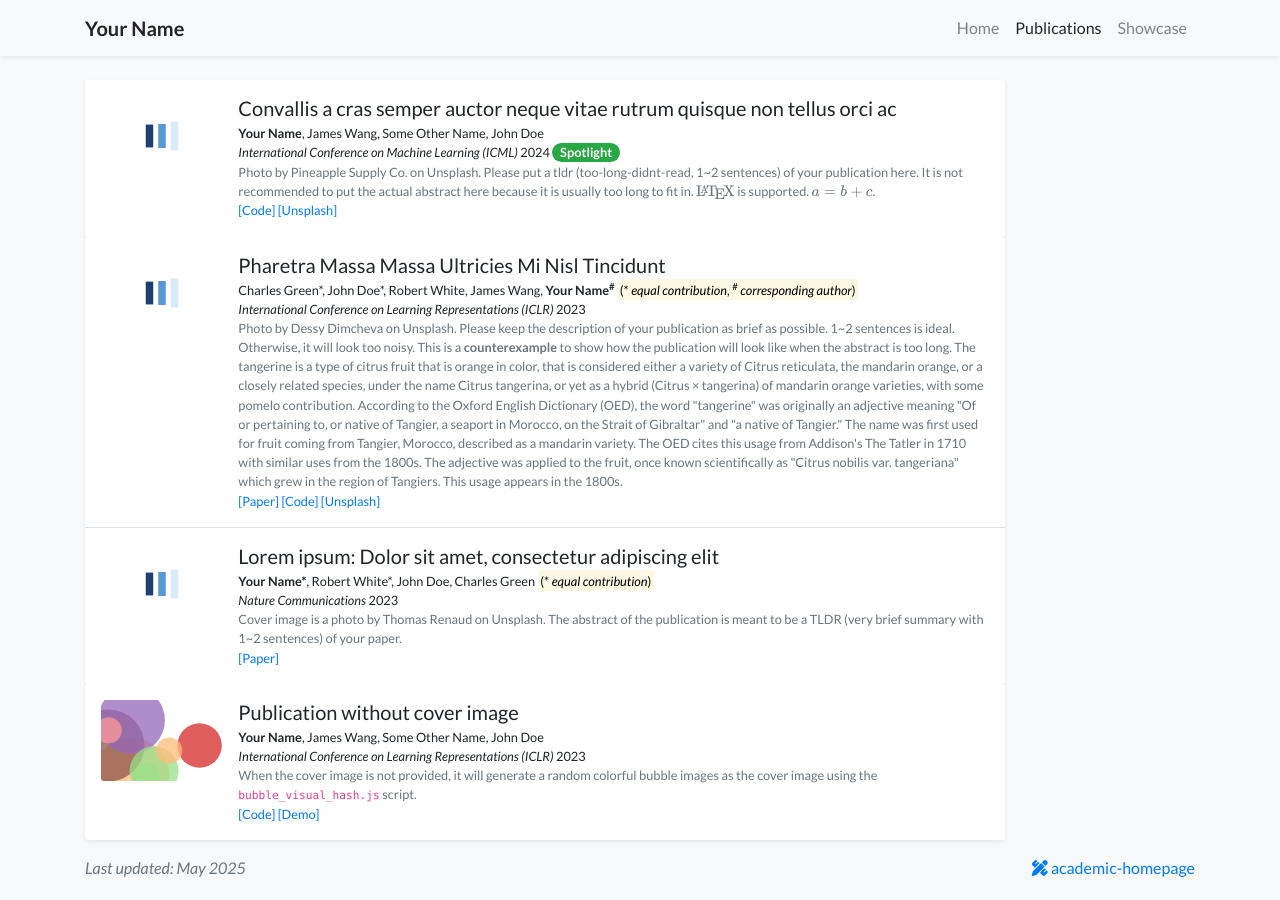
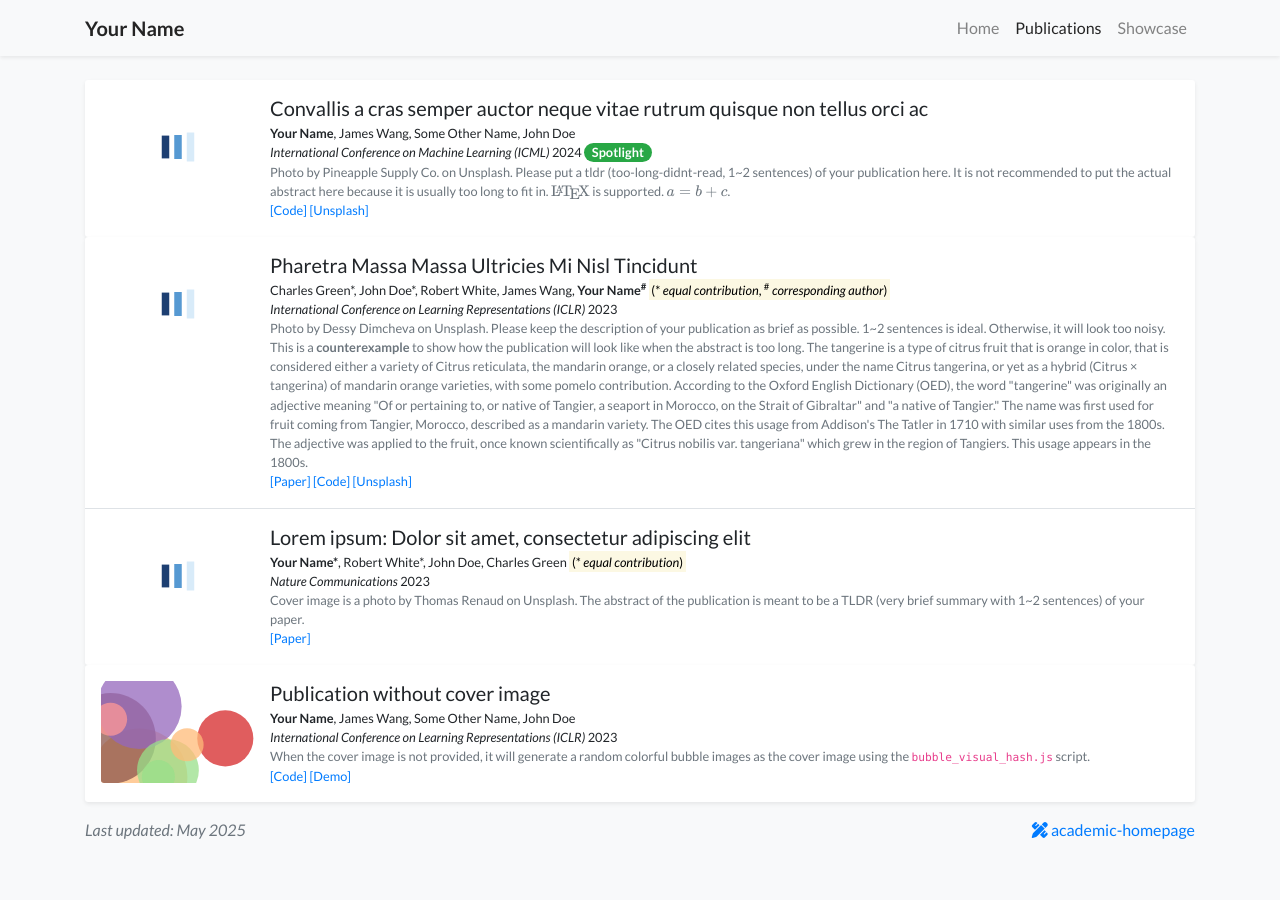
Before and after one commit to ChanyoungChung/ChanyoungChung.github.io, a Jekyll site: the page built from publications.html, in a window 1280 px wide. Built offline with Jekyll 4.4.1, drawn with Linux system fonts in a browser that asks for light colours; nearby versions of some CDN libraries; a style sheet for code colours, icons or effects is not loaded.

Commit message:
Change Grid Option

```diff
--- a/publications.html
+++ b/publications.html
@@ -9,7 +9,7 @@ body_attr: >-
 {% assign pubs_by_year = site.publications | sort: "date" | reverse | group_by_exp: "item", "item.date | date: '%Y'" %}
 
 <div class="row">
-    <div class="col-12 col-lg-10">
+    <div class="col-12 col-lg-12">
         {% for year in pubs_by_year %}
         {% assign num_papers = year.items | size %}
         <!-- <h2 class="pt-4" id="year-{{ year.name }}">{{ year.name }}</h2> -->
```
